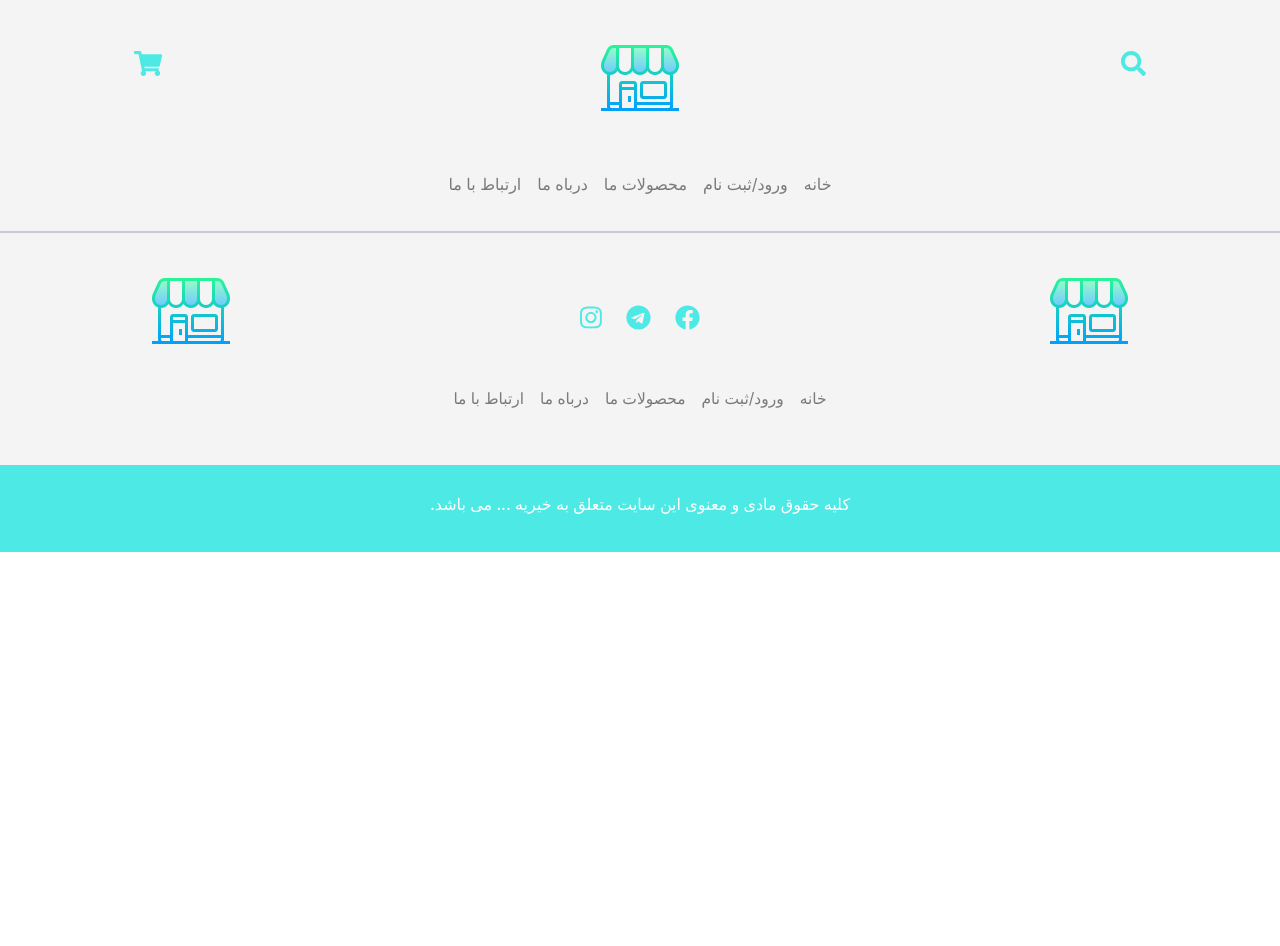
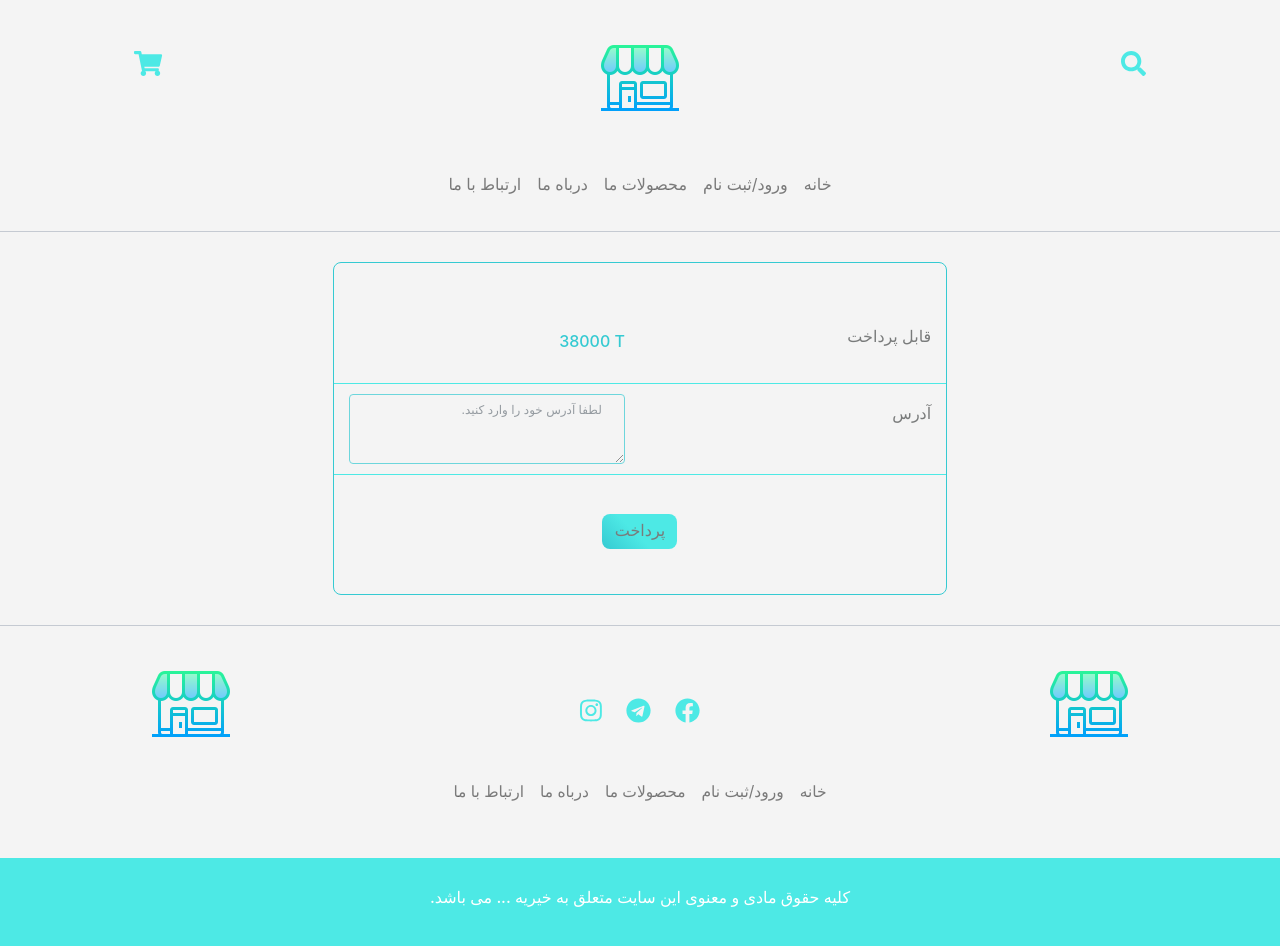
Before and after one commit to faezekeshmiri/internship-angular-project, an Angular app in the folder online-shop/: page /order in a window 1280 px wide. Before the commit this address led to /. Before the commit the page ends 800 px from the top, so only its background shows below. Built offline with nearby package versions, Linux system fonts and the light colour scheme.

Commit message:
Complete order component. Closes #16

```diff
--- a/online-shop/src/app/app-routing.module.ts
+++ b/online-shop/src/app/app-routing.module.ts
@@ -1,3 +1,4 @@
+import { OrderComponent } from './order/order.component';
 import { ShoppingCartComponent } from './shopping-cart/shopping-cart.component';
 import { ProductDetailComponent } from './product-detail/product-detail.component';
 import { CategoryProductsComponent } from './category-products/category-products.component';
@@ -12,7 +13,6 @@ import { ProductsComponent } from './products/products.component';
 
 
 
-
 const routes: Routes = [
   { path: '', redirectTo: '/home', pathMatch: 'full' },
   { path: 'products', component: ProductsComponent },
@@ -23,6 +23,7 @@ const routes: Routes = [
   { path: 'about', component: AboutComponent },
   { path: 'contact', component: ContactComponent },
   { path: 'shoppingCart', component: ShoppingCartComponent },
+  { path: 'order', component: OrderComponent },
   { path: 'home', component: HomeComponent }
 ];
 
--- a/online-shop/src/app/order/order.component.css
+++ b/online-shop/src/app/order/order.component.css
@@ -0,0 +1,13 @@
+section{
+    background-color: #f4f4f4;
+}
+.order-box{
+    border-radius: 8px;
+    border: 0.5px solid #35cad2;
+    width: 60%;
+}
+.address{
+    width: 100%;
+    height: 70px;
+    float: right;
+}
--- a/online-shop/src/app/order/order.component.html
+++ b/online-shop/src/app/order/order.component.html
@@ -1,3 +1,18 @@
-<p>
-  order works!
-</p>
+<section class="padding text-right">
+  <div class="container order-box padding">
+    <div class="row mt-4">
+      <div class="col-sm-6 order-sm-12"><h6 class="title">قابل پرداخت</h6></div>
+      <div class="col-sm-6 order-sm-1"><h6 class="price">{{sum}} T</h6></div>
+    </div>
+    <div class="row mt-4 row-border row-padding">
+      <div class="col-sm-6 order-sm-12"><h6 class="title">آدرس</h6></div>
+      <div class="col-sm-6 order-sm-1">
+        <textarea type="text" class="form-control text-right my-input address" placeholder=".لطفا آدرس خود را وارد کنید   "></textarea>
+      </div>
+
+    </div>
+    <div class="row justify-content-center mt-4">
+      <button class="my-active-btn">پرداخت</button>
+    </div>
+  </div>
+</section>
--- a/online-shop/src/app/order/order.component.ts
+++ b/online-shop/src/app/order/order.component.ts
@@ -6,7 +6,7 @@ import { Component, OnInit } from '@angular/core';
   styleUrls: ['./order.component.css']
 })
 export class OrderComponent implements OnInit {
-
+  sum = 38000;
   constructor() { }
 
   ngOnInit() {
--- a/online-shop/src/app/shopping-cart/shopping-cart.component.css
+++ b/online-shop/src/app/shopping-cart/shopping-cart.component.css
@@ -4,10 +4,6 @@ section{
 .my-container{
     border: 0.5px solid #35cad2;
     border-radius: 8px;
-}
-.price{
-    color:#35cad2 ;
-    padding-top:15px;
 }
 .cart-btn{
     width: 110px;
@@ -19,9 +15,7 @@ section{
     background: none;
     border-radius: 0px;
 }
-.row-padding{
-    padding: 10px 0px;
-}
+
 a{
     text-decoration: none;
 }
@@ -34,10 +28,6 @@ a{
 img{
     width: 100px;
     height: 100px;
-}
-.row-border{
-    border-bottom: 1.3px solid #4DE9E5;
-    border-top: 1.3px solid #4DE9E5;
 }
 .cart-title{
     color:  #797b7b;
--- a/online-shop/src/app/shopping-cart/shopping-cart.component.html
+++ b/online-shop/src/app/shopping-cart/shopping-cart.component.html
@@ -39,7 +39,9 @@
         </div>
         <div class="row mr-2 row-padding">
           <div class="col">
-            <button class="my-active-btn cart-btn">ثبت سفارش</button>
+            <a href="" routerLink="/order">
+              <button class="my-active-btn cart-btn">ثبت سفارش</button>
+            </a>
           </div>
           <div class="col">
             <form class=" d-flex justify-content-end md-form form-sm mt-0">
--- a/online-shop/src/styles.css
+++ b/online-shop/src/styles.css
@@ -54,3 +54,14 @@
     color: #c50031;
     font-size: 15px;
 }
+.price{
+    color:#35cad2 ;
+    padding-top:15px;
+}
+.row-border{
+    border-bottom: 1.3px solid #4DE9E5;
+    border-top: 1.3px solid #4DE9E5;
+}
+.row-padding{
+    padding: 10px 0px;
+}
```
